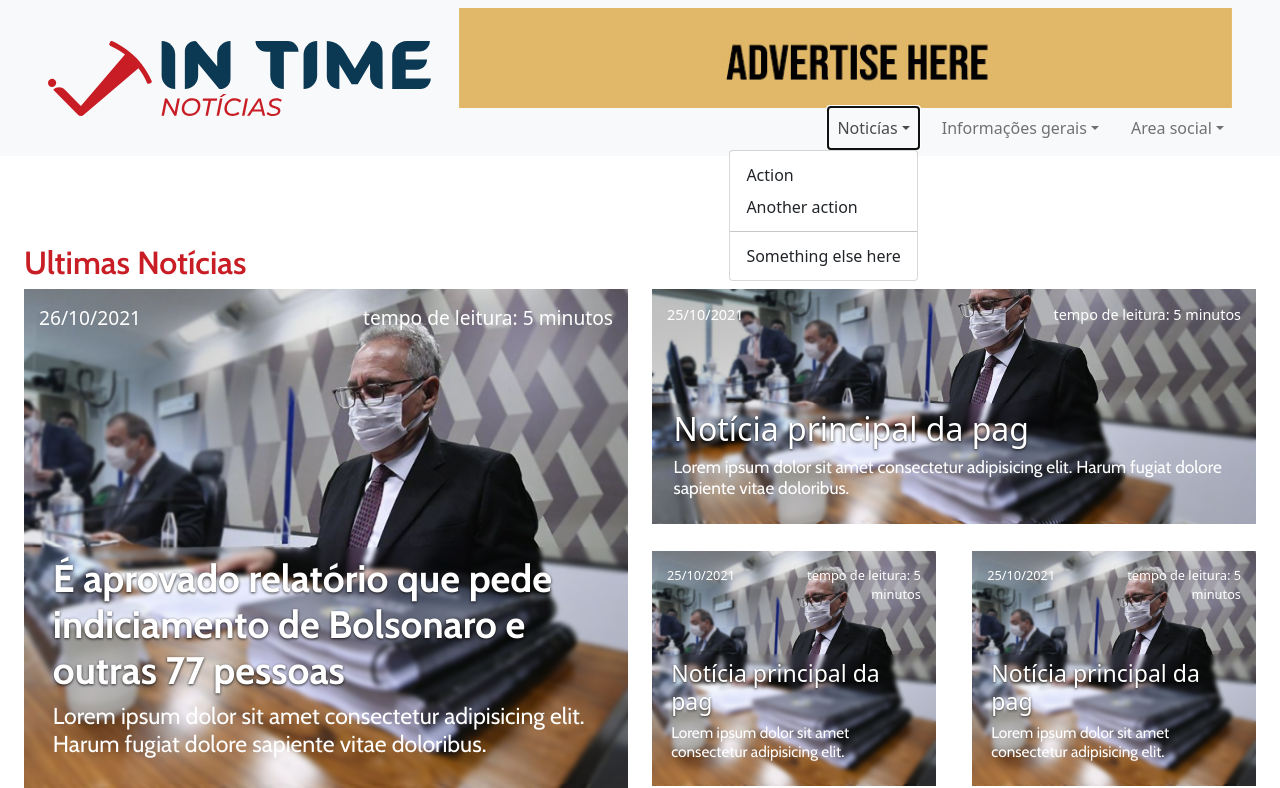
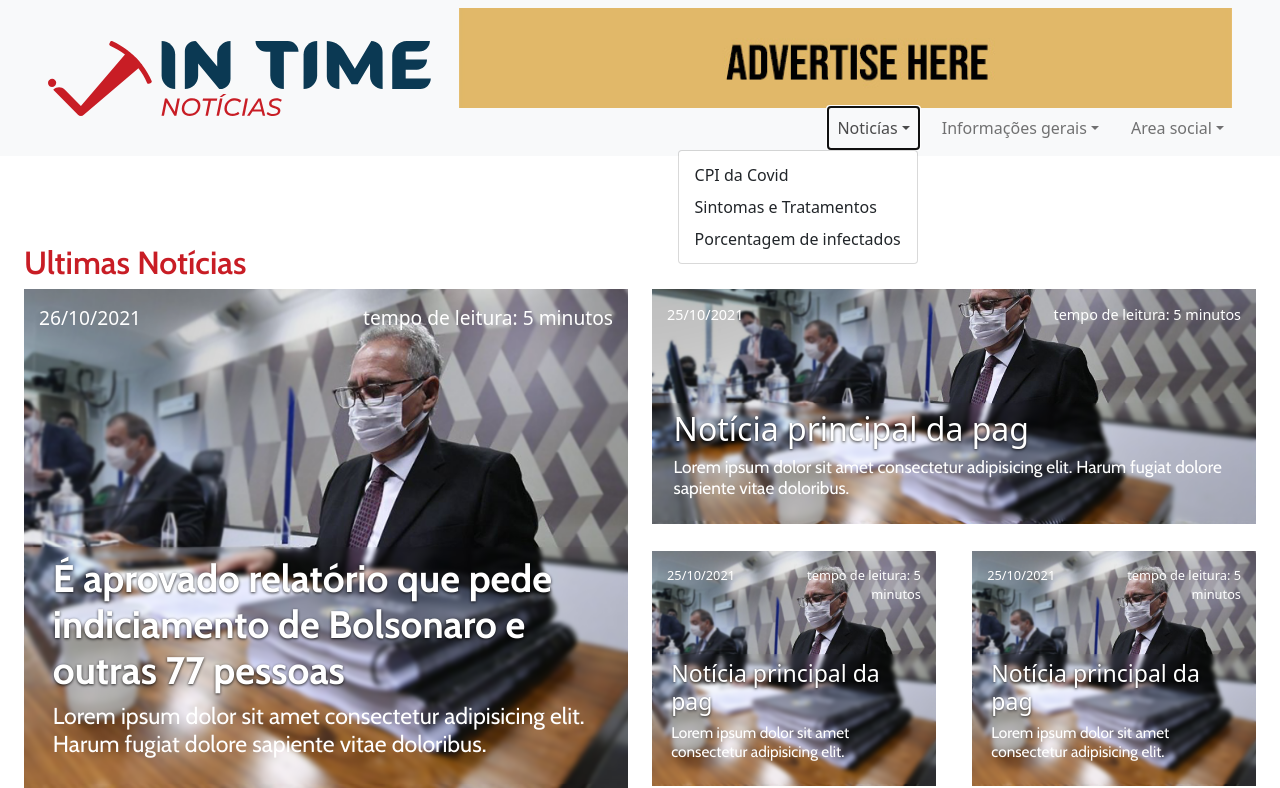
Before and after one commit to joaoGarcia-webDev/InTimeNews, a PHP site: page /index.php in a window 1280 px wide, after a click on "Noticías". Shown: the top 788 px of the page. Run offline with PHP 8.4, Linux system fonts and the light colour scheme; some libraries are stand-ins or nearby versions.

Commit message:
adding dropdown buttons on nav

```diff
--- a/css/main-page.css
+++ b/css/main-page.css
@@ -43,6 +43,11 @@ nav .container-fluid .collapse .banner{
     left: auto;
     right: 0;
 }
+.dropdown-menu li a:active{
+    background-color: #C81D25;
+    color: #fff;
+}
+
 /* FOOTER CUSTOMIZE CLASSES */
 footer{
     margin-top: 5.5em;
@@ -105,6 +110,7 @@ ul.icons li{
     position: relative;
     height: 235px;
 }
+
 .initial-news .section-news img, .section-news img{
     position: absolute;
     height: 100%;
@@ -140,6 +146,7 @@ ul.icons li{
     width: 47%;
     font-size: .8em;
     margin-top: 1em;
+    height: 235px;
 }
 .last-news .section-news .news-header h2{
     font-size: 1.8em;
@@ -248,8 +255,16 @@ ALL MEDIA RESPONSIVE CLASSES
     .last-news{
         display: block;
     }
-    .last-news .section-news{
+    .last-news .section-news, .last-news .section-news section{
         width: 100%;
         font-size: 1em;
+        height: 235px;
+    }
+    .last-news .section-news section{
+        margin-top: 1em;
+        position: relative;
+    }
+    .article-news-content .initial-news .section-news{
+        font-size: .9em;
     }
 }
--- a/navbar-main.php
+++ b/navbar-main.php
@@ -15,30 +15,30 @@
                 <li class="nav-item ms-3 dropdown">
                     <a class="nav-link dropdown-toggle" href="#" id="noticiaDropdown" role="button" data-bs-toggle="dropdown" aria-expanded="false">Noticías</a>
                     <ul class="dropdown-menu" aria-labelledby="noticiaDropdown">
-                        <li><a class="dropdown-item" href="#">Action</a></li>
-                        <li><a class="dropdown-item" href="#">Another action</a></li>
-                        <li><hr class="dropdown-divider"></li>
-                        <li><a class="dropdown-item" href="#">Something else here</a></li>
+                        <li><a class="dropdown-item" href="#">CPI da Covid</a></li>
+                        <li><a class="dropdown-item" href="#">Sintomas e Tratamentos</a></li>
+                        <li><a class="dropdown-item" href="#">Porcentagem de infectados</a></li>
                     </ul>
                 </li>
 
                 <li class="nav-item ms-3 dropdown">
                     <a class="nav-link dropdown-toggle" href="#" id=infoDropdown" role="button" data-bs-toggle="dropdown" aria-expanded="false">Informações gerais</a>
                     <ul class="dropdown-menu" aria-labelledby=infoDropdown">
-                        <li><a class="dropdown-item" href="#">Action</a></li>
-                        <li><a class="dropdown-item" href="#">Another action</a></li>
-                        <li><hr class="dropdown-divider"></li>
-                        <li><a class="dropdown-item" href="#">Something else here</a></li>
+                        <li><a class="dropdown-item" href="#">Curiosidades</a></li>
+                        <li><a class="dropdown-item" href="variants.php">Variantes</a></li>
+                        <li><a class="dropdown-item" href="#">Inovações</a></li>
+                        <li><a class="dropdown-item" href="informacoes.php">Informações</a></li>
                     </ul>
                 </li>
 
                 <li class="nav-item ms-3 dropdown">
                     <a class="nav-link dropdown-toggle" href="#" id="socialDropdown" role="button" data-bs-toggle="dropdown" aria-expanded="false">Area social</a>
                     <ul class="dropdown-menu" aria-labelledby="socialDropdown">
-                        <li><a class="dropdown-item" href="#">Action</a></li>
-                        <li><a class="dropdown-item" href="#">Another action</a></li>
+                        <li><a class="dropdown-item" href="#">Notícias Automáticas</a></li>
+                        <li><a class="dropdown-item" href="#">Contato</a></li>
+                        <li><a class="dropdown-item" href="#">Quem somos</a></li>
                         <li><hr class="dropdown-divider"></li>
-                        <li><a class="dropdown-item" href="#">Something else here</a></li>
+                        <li><a class="dropdown-item" href="#">Normas de uso</a></li>
                     </ul>
                 </li>
             </ul>
```
